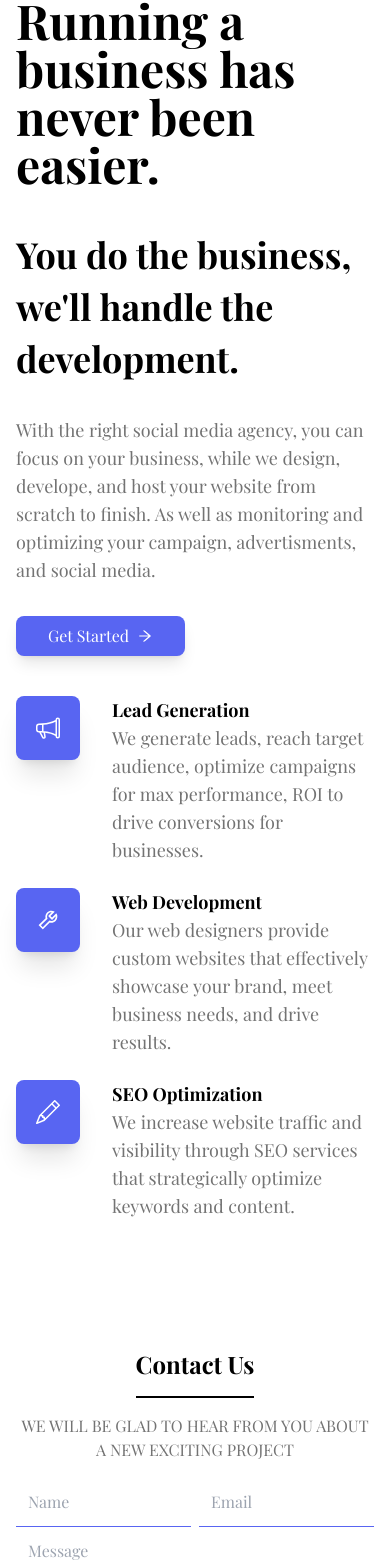
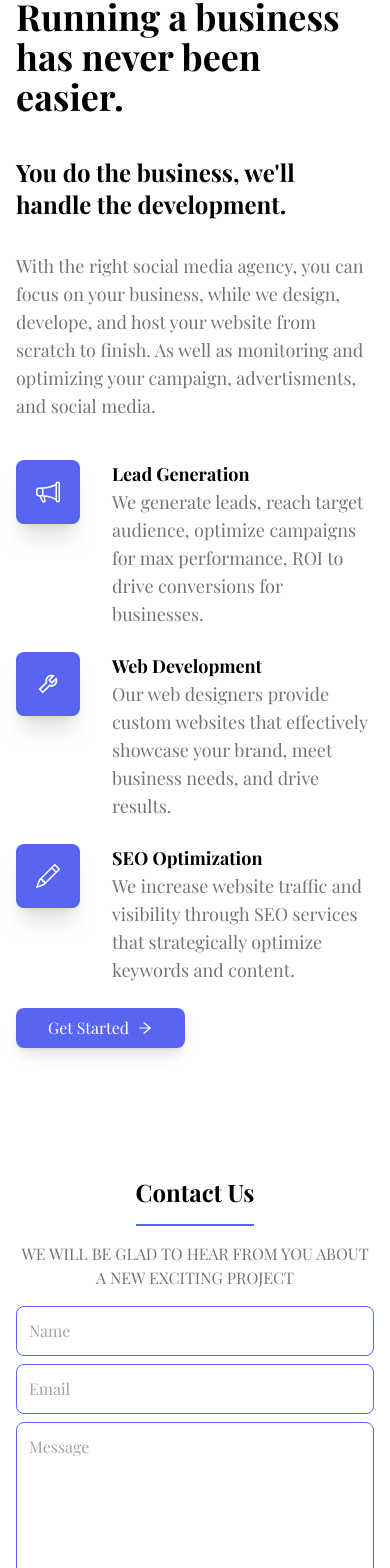
Before and after one commit to antdoan123/optimal, a Next.js app: page / in a window 390 px wide. Shown: the part 1084-2652 px from the top of the page. Built offline with nearby package versions, Linux system fonts and the light colour scheme.

Commit message:
mobile padding

```diff
--- a/pages/components/Contact.jsx
+++ b/pages/components/Contact.jsx
@@ -33,15 +33,13 @@ const Contact = () => {
   return (
     <div className='h-full mt-20 mx-auto p-4 w-full'>
         <div className='flex flex-col items-center justify-center'>
-            <h1 className='border-b-2 border-black py-4 text-2xl font-bold text-black'>Contact Us</h1>
+            <h1 className='border-b-2 border-[#5865F2] py-4 text-2xl font-bold text-black'>Contact Us</h1>
             <p className='mt-4 text-md text-center text-neutral-500'>WE WILL BE GLAD TO HEAR FROM YOU ABOUT A NEW EXCITING PROJECT</p>
         </div>
-        <form className='max-w-[600px] m-auto pt-4 text-black' onSubmit={handleSubmit}>
-            <div className='grid grid-cols-2 gap-2 '>
-                <input className=' border-b border-[#5865F2] p-3 ' ref={senderNameRef} type="text" placeholder='Name'></input>
-                <input className='border-b border-[#5865F2] p-3 ' ref={senderEmailRef} type="email" placeholder='Email'></input>
-            </div>
-            <textarea className='border-b border-[#5865F2] p-3 w-full ' ref={messageRef} col="30" rows="10" placeholder="Message"></textarea>
+        <form className='max-w-[600px] m-auto pt-4 text-black flex flex-col gap-2' onSubmit={handleSubmit}>
+                <input className=' border border-[#5865F2] p-3 rounded-lg' ref={senderNameRef} type="text" placeholder='Name'></input>
+                <input className='border border-[#5865F2] p-3 rounded-lg' ref={senderEmailRef} type="email" placeholder='Email'></input>
+            <textarea className='border border-[#5865F2] p-3 w-full rounded-lg' ref={messageRef} col="30" rows="10" placeholder="Message"></textarea>
                 <a href="mailto:antdoan123@gmail.com" target="_blank" rel="noreferrer">
                     <button className='rounded-md p-3 w-full mt-2 bg-[#5865F2] text-white font-bold text-xl shadow-lg'>Submit</button>
                 </a>
--- a/pages/components/Features.jsx
+++ b/pages/components/Features.jsx
@@ -7,14 +7,14 @@ function Features() {
   return (
     <div className="h-full mt-20 mx-auto p-4 w-full">
       <div className="flex items-center justify-center mb-10 md:mb-32">
-        <h1 className="text-5xl font-bold text-black">
+        <h1 className="text-4xl md:text-5xl font-bold text-black">
           Running a business has never been easier.
         </h1>
       </div>
 
       <div className="flex flex-col lg:flex-row justify-center items-start">
         <div className="flex-1 flex-start flex-col space-y-8 w-full ">
-          <h1 className="text-4xl leading-[52px] font-bold w-full text-black">
+          <h1 className="text-2xl md:text-4xl leading-sm md:leading-[52px] font-bold w-full text-black">
             You do the business, <br className="sm:block hidden" />
             we&apos;ll handle the development.
           </h1>
@@ -24,7 +24,7 @@ function Features() {
             finish. As well as monitoring and optimizing your campaign,
             advertisments, and social media.{" "}
           </p>
-          <Link href="/" className="flex">
+          <Link href="/" className="hidden lg:flex">
             <btn className="flex items-center hover:scale-105 transition duration-200 ease-in-out hover:text-gray-200 hover:cursor-pointer rounded-lg py-2 px-8 bg-[#5865F2] shadow-lg text-white gap-2">
               <p>Get Started </p>
               <AiOutlineArrowRight></AiOutlineArrowRight>
@@ -32,7 +32,7 @@ function Features() {
           </Link>
         </div>
 
-        <div className="flex-1 flex-col justify-center items-center md:ml-10 ml-0 mt-10 md:mt-0 space-y-6 ">
+        <div className="flex-1 flex-col justify-center items-center md:ml-10 ml-0 mt-10 lg:mt-0 space-y-6 ">
           <div className="flex gap-x-8">
             <div className="hover:scale-105 rounded-lg bg-[#5865F2] shadow-xl text-white flex flex-row items-center justify-center px-5 h-16">
               <BsMegaphone size={"24px"}></BsMegaphone>
@@ -71,7 +71,15 @@ function Features() {
               </p>
             </div>
           </div>
+
+          <Link href="/" className="flex lg:hidden">
+            <btn className="flex items-center hover:scale-105 transition duration-200 ease-in-out hover:text-gray-200 hover:cursor-pointer rounded-lg py-2 px-8 bg-[#5865F2] shadow-lg text-white gap-2">
+              <p>Get Started </p>
+              <AiOutlineArrowRight></AiOutlineArrowRight>
+            </btn>
+          </Link>
         </div>
+
       </div>
     </div>
   );
--- a/pages/components/Footer.jsx
+++ b/pages/components/Footer.jsx
@@ -26,21 +26,21 @@ const Footer = () => {
             <div className=' text-center py-2'>
             <p>Follow Our Social Media!</p>
             <a
-                href="https://www.instagram.com/kingsbartendingservices/"
+                href="https://www.instagram.com/eeesshhmedia/"
                 target="_blank"
                 rel="noreferrer"
                 className='inline-flex  hover:scale-105 duration-200 pt-2'>
             <AiOutlineInstagram size={24} ></AiOutlineInstagram>
             </a>
             <a
-                href="https://www.tiktok.com/@kingsbartendingservices"
+                href="https://www.instagram.com/eeesshhmedia/"
                 target="_blank"
                 rel="noreferrer"
                 className='inline-flex  hover:scale-105 duration-200 pl-2'>
             <FaTiktok size={24}></FaTiktok>
             </a>
             <a
-                href="https://www.facebook.com/kingsbartendingservices/"
+                href="https://www.instagram.com/eeesshhmedia/"
                 target="_blank"
                 rel="noreferrer"
                 className='inline-flex  hover:scale-105 duration-200 pl-2'>
```
Also changed, not shown: package.json (+12 -0 lines), 1 other file (tests, documents, lock files or other folders).
